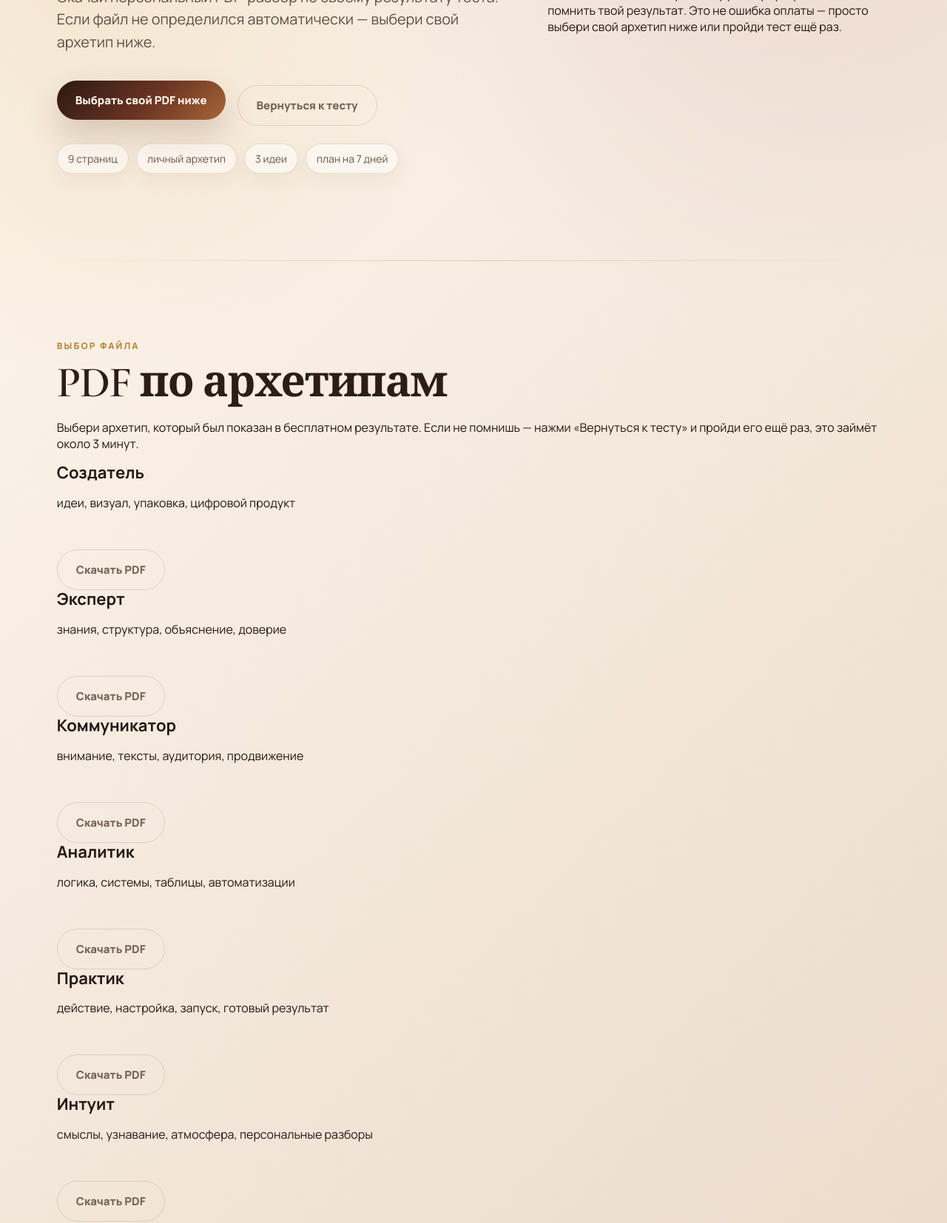
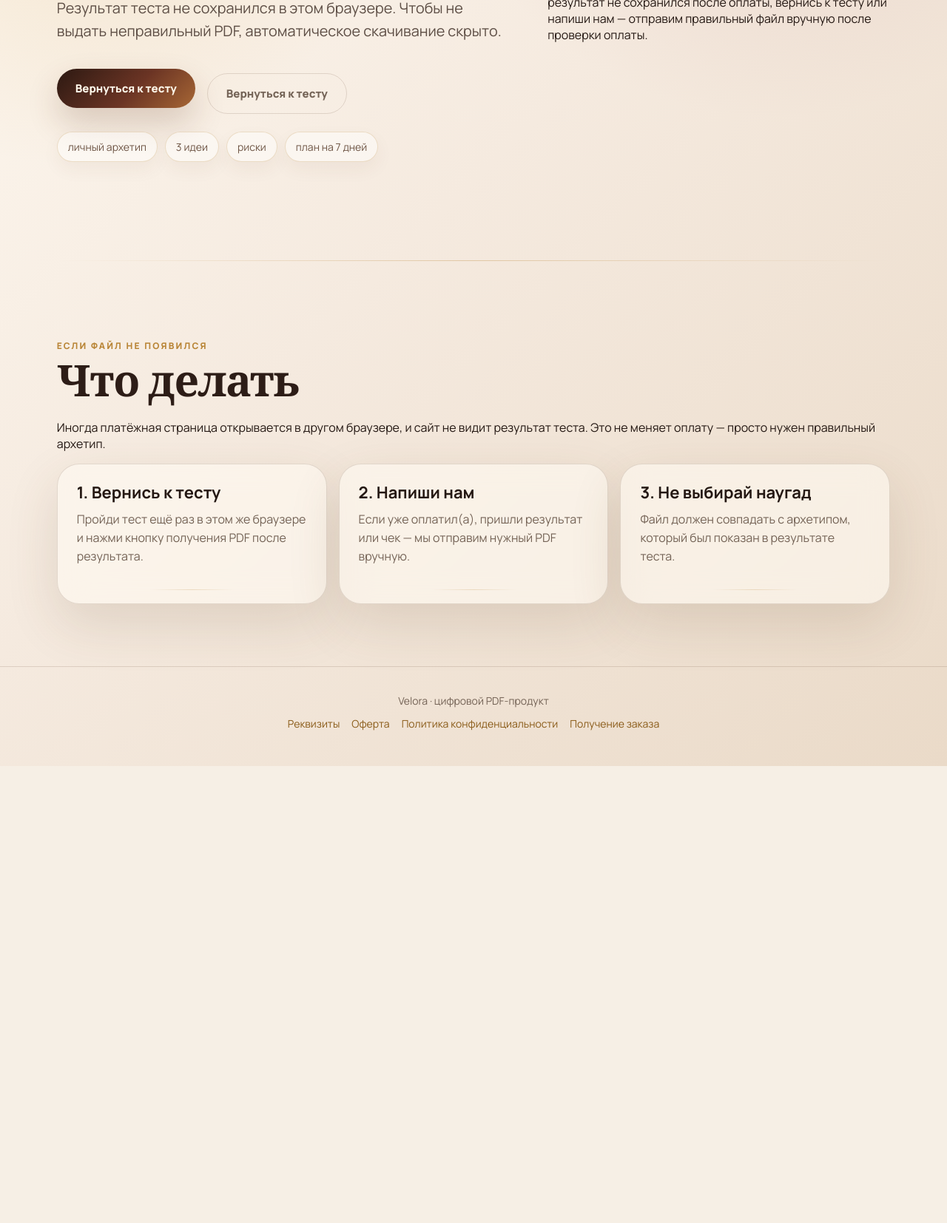
Before and after one commit to alx504909-alt/velora-money-archetype, a plain HTML site: page success.html in a window 1280 px wide. Shown: the part 438-2092 px from the top of the page at 74% size. After the commit the page ends 1474 px from the top, so only its background shows below. Drawn offline with nearby package versions, Linux system fonts and the light colour scheme.

Commit message:
Restrict success page to selected PDF

```diff
--- a/success.html
+++ b/success.html
@@ -4,7 +4,7 @@
   <meta charset="utf-8" />
   <meta name="viewport" content="width=device-width, initial-scale=1" />
   <title>PDF-карта готова — Velora</title>
-  <meta name="description" content="Страница получения персонального PDF-разбора Денежный архетип Velora после оплаты." />
+  <meta name="description" content="Страница получения персонального PDF-разбора Velora после оплаты." />
   <meta name="theme-color" content="#100d14" />
   <link rel="icon" href="assets/favicon.svg" type="image/svg+xml" />
   <link rel="stylesheet" href="styles.css" />
@@ -17,7 +17,7 @@
       <a href="index.html#quiz">Тест</a>
       <a href="index.html#offer-preview">PDF</a>
     </nav>
-    <a class="nav-cta" href="index.html#quiz">Пройти тест</a>
+    <a class="nav-cta" href="index.html#quiz">Вернуться к тесту</a>
   </header>
 
   <main id="top">
@@ -25,35 +25,39 @@
       <div class="hero-copy">
         <p class="eyebrow">Оплата прошла</p>
         <h1>Твоя PDF-карта готова</h1>
-        <p class="lead" id="successLead">Скачай персональный PDF-разбор по своему результату теста. Если файл не определился автоматически — выбери свой архетип ниже.</p>
-        <div class="hero-actions">
-          <a class="button primary" id="downloadPrimary" href="#choosePdfTitle">Выбрать свой PDF ниже</a>
+        <p class="lead" id="successLead">Сейчас сайт проверит результат теста в этом браузере и покажет только твой PDF.</p>
+        <div class="hero-actions" id="successActions">
+          <a class="button primary" id="downloadPrimary" href="#" aria-disabled="true">Проверяем результат…</a>
           <a class="button ghost" href="index.html#quiz">Вернуться к тесту</a>
         </div>
         <div class="proof-row" aria-label="Что внутри PDF">
-          <span>9 страниц</span>
           <span>личный архетип</span>
           <span>3 идеи</span>
+          <span>риски</span>
           <span>план на 7 дней</span>
         </div>
       </div>
-      <div class="hero-card">
-        <p><strong>Важно:</strong><br>если после оплаты открылся другой браузер, сайт может не помнить твой результат. Это не ошибка оплаты — просто выбери свой архетип ниже или пройди тест ещё раз.</p>
+      <div class="hero-card" id="successHelp">
+        <p><strong>Важно:</strong><br>на этой странице больше нельзя скачать все архетипы. Если результат не сохранился после оплаты, вернись к тесту или напиши нам — отправим правильный файл вручную после проверки оплаты.</p>
       </div>
     </section>
 
-    <section class="section" aria-labelledby="choosePdfTitle">
+    <section class="section" aria-labelledby="whatNextTitle">
       <div class="section-heading">
-        <p class="eyebrow">Выбор файла</p>
-        <h2 id="choosePdfTitle">PDF по архетипам</h2>
-        <p>Выбери архетип, который был показан в бесплатном результате. Если не помнишь — нажми «Вернуться к тесту» и пройди его ещё раз, это займёт около 3 минут.</p>
+        <p class="eyebrow">Если файл не появился</p>
+        <h2 id="whatNextTitle">Что делать</h2>
+        <p>Иногда платёжная страница открывается в другом браузере, и сайт не видит результат теста. Это не меняет оплату — просто нужен правильный архетип.</p>
       </div>
-      <div class="cards-grid" id="pdfGrid"></div>
+      <div class="preview-cards">
+        <article><h3>1. Вернись к тесту</h3><p>Пройди тест ещё раз в этом же браузере и нажми кнопку получения PDF после результата.</p></article>
+        <article><h3>2. Напиши нам</h3><p>Если уже оплатил(а), пришли результат или чек — мы отправим нужный PDF вручную.</p></article>
+        <article><h3>3. Не выбирай наугад</h3><p>Файл должен совпадать с архетипом, который был показан в результате теста.</p></article>
+      </div>
     </section>
   </main>
 
   <footer class="site-footer">
-    <div>Velora · Денежный архетип · цифровой PDF-продукт</div>
+    <div>Velora · цифровой PDF-продукт</div>
     <div class="footer-links">
       <a href="requisites.html">Реквизиты</a>
       <a href="offer.html">Оферта</a>
@@ -64,32 +68,34 @@
 
 <script>
 const pdfs = {
-  creator: ['Создатель', 'assets/pdf/velora-creator.pdf', 'идеи, визуал, упаковка, цифровой продукт'],
-  expert: ['Эксперт', 'assets/pdf/velora-expert.pdf', 'знания, структура, объяснение, доверие'],
-  communicator: ['Коммуникатор', 'assets/pdf/velora-communicator.pdf', 'внимание, тексты, аудитория, продвижение'],
-  analyst: ['Аналитик', 'assets/pdf/velora-analyst.pdf', 'логика, системы, таблицы, автоматизации'],
-  practitioner: ['Практик', 'assets/pdf/velora-practitioner.pdf', 'действие, настройка, запуск, готовый результат'],
-  intuitive: ['Интуит', 'assets/pdf/velora-intuitive.pdf', 'смыслы, узнавание, атмосфера, персональные разборы']
+  creator: ['Создатель', 'assets/pdf/velora-creator.pdf'],
+  expert: ['Эксперт', 'assets/pdf/velora-expert.pdf'],
+  communicator: ['Коммуникатор', 'assets/pdf/velora-communicator.pdf'],
+  analyst: ['Аналитик', 'assets/pdf/velora-analyst.pdf'],
+  practitioner: ['Практик', 'assets/pdf/velora-practitioner.pdf'],
+  intuitive: ['Интуит', 'assets/pdf/velora-intuitive.pdf']
 };
 const selected = localStorage.getItem('velora_selected_pdf');
 const selectedName = localStorage.getItem('velora_selected_pdf_name');
 const primary = document.getElementById('downloadPrimary');
 const lead = document.getElementById('successLead');
+const help = document.getElementById('successHelp');
+
 if (selected && pdfs[selected]) {
-  primary.href = pdfs[selected][1];
+  const [name, url] = pdfs[selected];
+  primary.href = url;
   primary.setAttribute('download', '');
-  primary.textContent = `Скачать PDF: ${pdfs[selected][0]}`;
-  lead.textContent = `Мы определили твой результат: “${pdfs[selected][0]}”. Скачай PDF с расшифровкой, рисками, идеями мини-продукта и планом на 7 дней.`;
-} else if (selectedName) {
-  lead.textContent = `Если файл не определился автоматически, выбери ниже свой архетип: ${selectedName}.`;
+  primary.removeAttribute('aria-disabled');
+  primary.textContent = `Скачать PDF: ${name}`;
+  lead.textContent = `Мы определили твой результат: “${name}”. Ниже доступен только PDF, который соответствует этому архетипу.`;
+  help.innerHTML = `<p><strong>Проверь перед скачиванием:</strong><br>название на кнопке должно совпадать с архетипом, который был показан в результате теста.</p>`;
+} else {
+  primary.href = 'index.html#quiz';
+  primary.textContent = 'Вернуться к тесту';
+  lead.textContent = selectedName
+    ? `Результат не определился автоматически. Последний сохранённый результат: “${selectedName}”. Вернись к тесту или напиши нам — отправим нужный PDF вручную.`
+    : 'Результат теста не сохранился в этом браузере. Чтобы не выдать неправильный PDF, автоматическое скачивание скрыто.';
 }
-const grid = document.getElementById('pdfGrid');
-Object.entries(pdfs).forEach(([key, [name, url, hint]]) => {
-  const card = document.createElement('article');
-  card.className = 'mini-card';
-  card.innerHTML = `<h3>${name}</h3><p>${hint}</p><a class="button ghost" href="${url}" download>Скачать PDF</a>`;
-  grid.appendChild(card);
-});
 </script>
 </body>
 </html>
```
